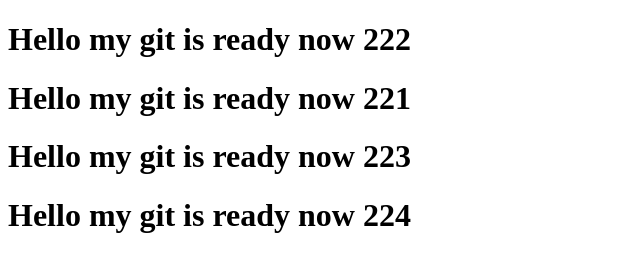
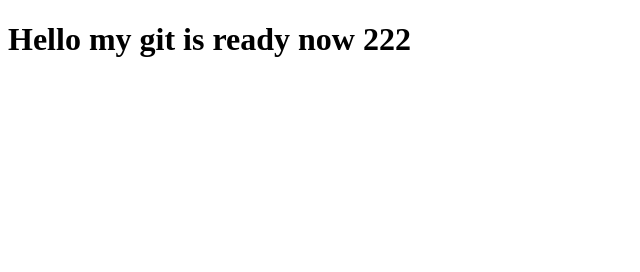
Before and after one commit to Aarbaz/Test, a plain HTML site: page index.html in a window 1280 px wide. Shown: the whole page, without its empty margins (0-640 px from the left). Drawn offline with Linux system fonts and the light colour scheme.

Commit message:
removed lines

```diff
--- a/index.html
+++ b/index.html
@@ -8,8 +8,5 @@
 </head>
 <body>
     <h1>Hello my git is ready now 222</h1>
-    <h1>Hello my git is ready now 221</h1>
-    <h1>Hello my git is ready now 223</h1>
-    <h1>Hello my git is ready now 224</h1>
 </body>
 </html>
```
